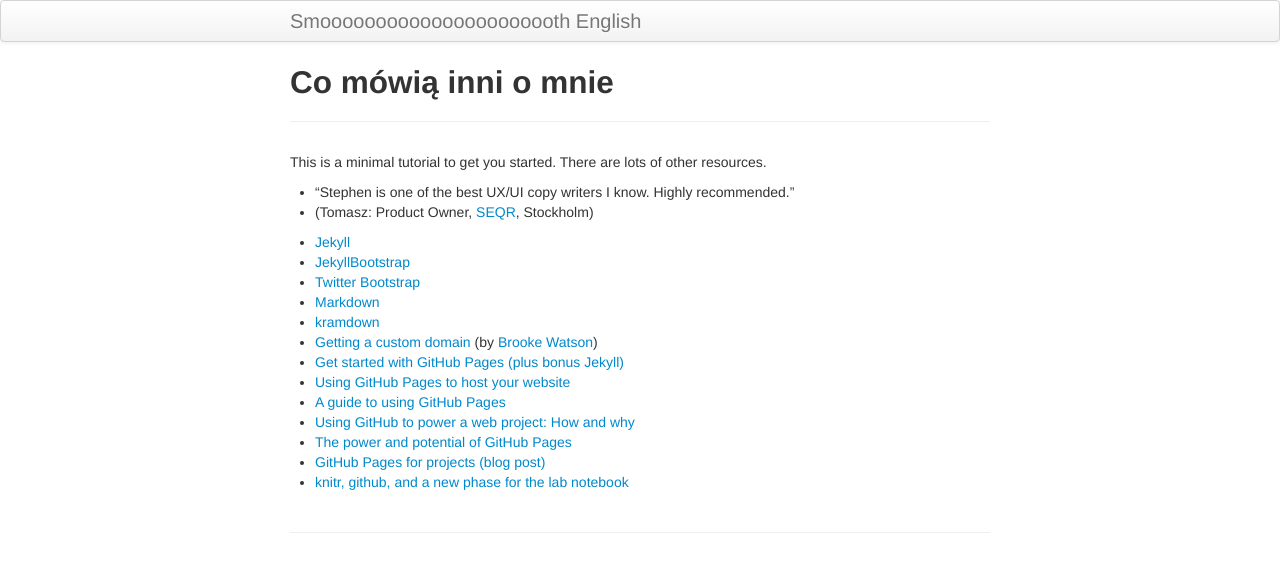
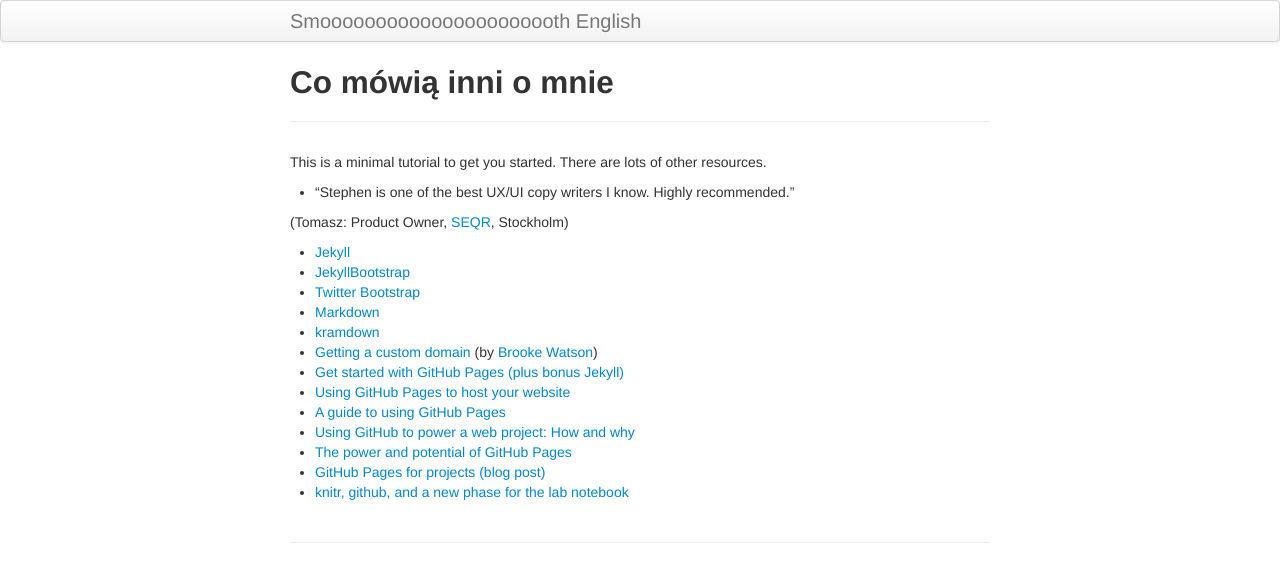
Before and after one commit to StephenEastham/StephenEastham.github.io, a Jekyll site: the page built from pages/resources.md, in a window 1280 px wide. Shown: the top 582 px of the page. Built offline with Jekyll 4.4.1, drawn with Linux system fonts in a browser that asks for light colours.

```diff
--- a/pages/resources.md
+++ b/pages/resources.md
@@ -8,8 +8,9 @@ This is a minimal tutorial to get you started. There are lots of
 other resources.
 
 - "Stephen is one of the best UX/UI copy writers I know. Highly recommended."
-- (Tomasz: Product Owner, [SEQR](https://pages.github.com), Stockholm)
-^
+
+(Tomasz: Product Owner, [SEQR](https://pages.github.com), Stockholm)
+
 - [Jekyll](https://jekyllrb.com)
 - [JekyllBootstrap](https://jekyllbootstrap.com)
 - [Twitter Bootstrap](https://getbootstrap.com)
```
